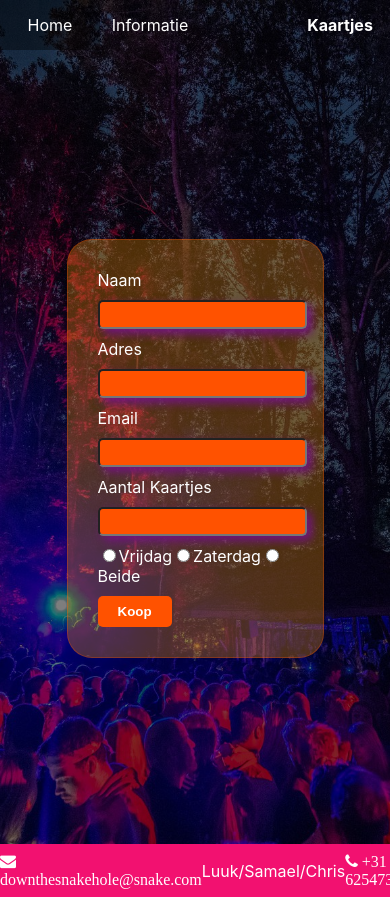
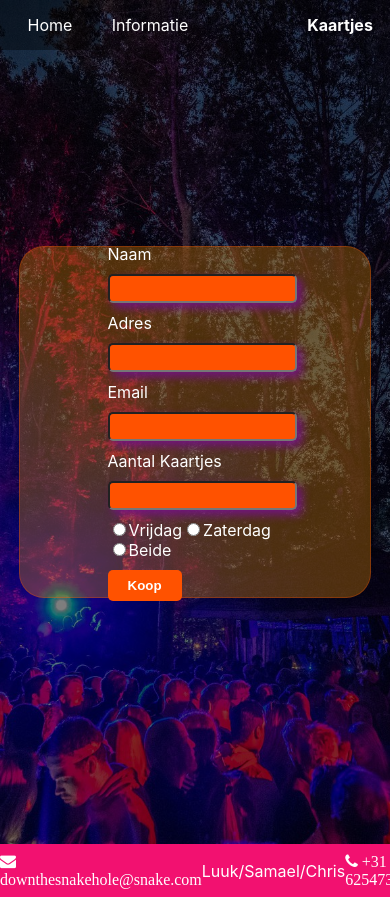
Before and after one commit to ChrisRoit/festival, a PHP site: page /kaartjes.php?page=kaartjes in a window 390 px wide; the page is wider, and only the part inside the window is pictured. Run offline with PHP 8.4, Linux system fonts and the light colour scheme.

Commit message:
de css en html aangepast zodat de achtergrond om de form heen een vierkant is en responsive blijft tussen bepaalde width/height ranges.

```diff
--- a/Code/css/kaartjes.css
+++ b/Code/css/kaartjes.css
@@ -68,24 +68,36 @@ main{
 }
 
 .square{
+    position:relative;
     width:50%;
+    background-color:rgba(250,153,5,0.3);
+    border: rgba(255,82,0,0.3) solid 1px;
+    margin-top:53px;
+    margin-bottom:53px;
+    border-radius: 25px;
+    min-height:350px;
+    min-width:350px;
+    max-height:600px;
+    max-width:600px;
 }
 
 .square:after{
+    content:"";
     display:block;
-    padding-bottom: 100%;
+    padding-bottom:100%;
+}
+
+.content{
+    display:flex;
+    justify-content:center;
+    align-items:center;
+    position:absolute;
+    width:100%;
+    height:100%;
 }
 
 .custom-jumbotron{
-    background-color:rgba(250,153,5,0.3);
-    border: rgba(255,82,0,0.3) solid 1px;
     width: 50%;
-
-    border-radius: 25px;
-    padding: 30px;
-    margin-top:53px;
-
-
 }
 
 .jumbotron-wrapper{
--- a/Code/kaartjes.php
+++ b/Code/kaartjes.php
@@ -23,6 +23,8 @@
             <div class="parallax">
                 <div class="shadow-background">
                     <div class="jumbotron-wrapper">
+                        <div class="square">
+                        <div class="content">
                         <div class="custom-jumbotron">
                             <div id="formulier-wrapper">
                                 <form action="#" method="POST">
@@ -57,6 +59,8 @@
                             </div>
                         </div>
                     </div>
+                    </div>
+                    </div>
                 </div>
             </div>
 
```
